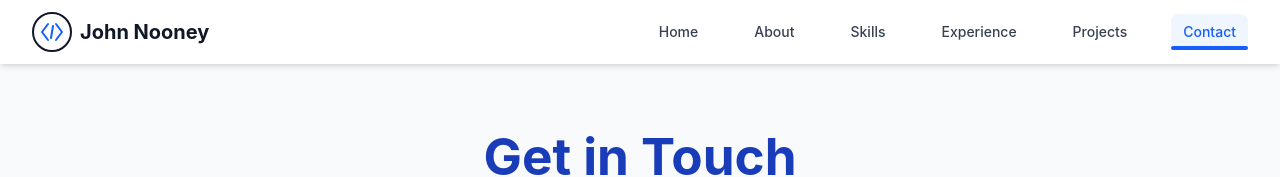
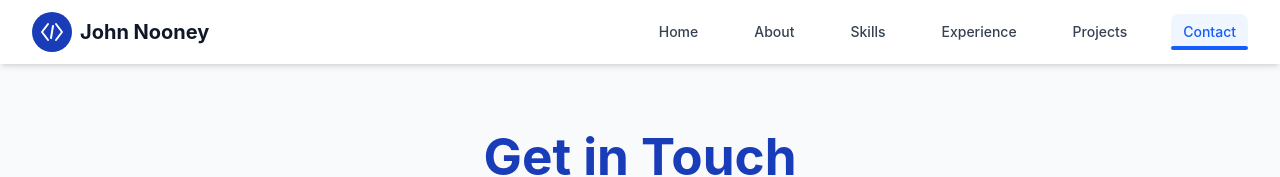
Before and after one commit to JohnNooney/nooney.dev, a React (Vite) app: page /contact in a window 1280 px wide. Shown: the top 177 px of the page. Built offline with nearby package versions, Linux system fonts and the light colour scheme.

Commit message:
Update navbar logo for consistency

```diff
--- a/src/components/Navbar.jsx
+++ b/src/components/Navbar.jsx
@@ -41,10 +41,8 @@ export default function Navbar() {
                 <circle
                   cx="20"
                   cy="20"
-                  r="19"
-                  stroke="currentColor"
-                  strokeWidth="2"
-                  className="text-gray-900 dark:text-gray-100"
+                  r="20"
+                  className="fill-blue-800 dark:fill-blue-400"
                 />
                 <path
                   d="M16 12L10 20L16 28"
@@ -52,7 +50,7 @@ export default function Navbar() {
                   strokeWidth="2"
                   strokeLinecap="round"
                   strokeLinejoin="round"
-                  className="text-blue-600 dark:text-blue-400"
+                  className="text-white dark:text-gray-900"
                 />
                 <path
                   d="M24 12L30 20L24 28"
@@ -60,14 +58,14 @@ export default function Navbar() {
                   strokeWidth="2"
                   strokeLinecap="round"
                   strokeLinejoin="round"
-                  className="text-blue-600 dark:text-blue-400"
+                  className="text-white dark:text-gray-900"
                 />
                 <path
                   d="M21 14L19 26"
                   stroke="currentColor"
                   strokeWidth="2"
                   strokeLinecap="round"
-                  className="text-blue-600 dark:text-blue-400"
+                  className="text-white dark:text-gray-900"
                 />
               </svg>
               <span
```
